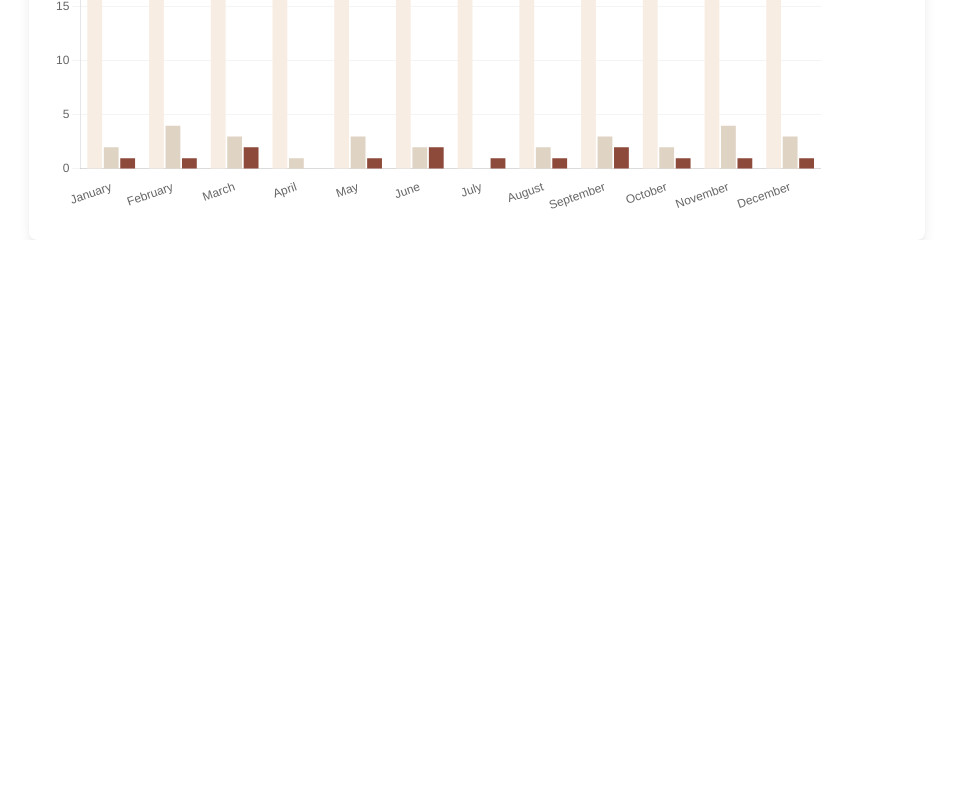
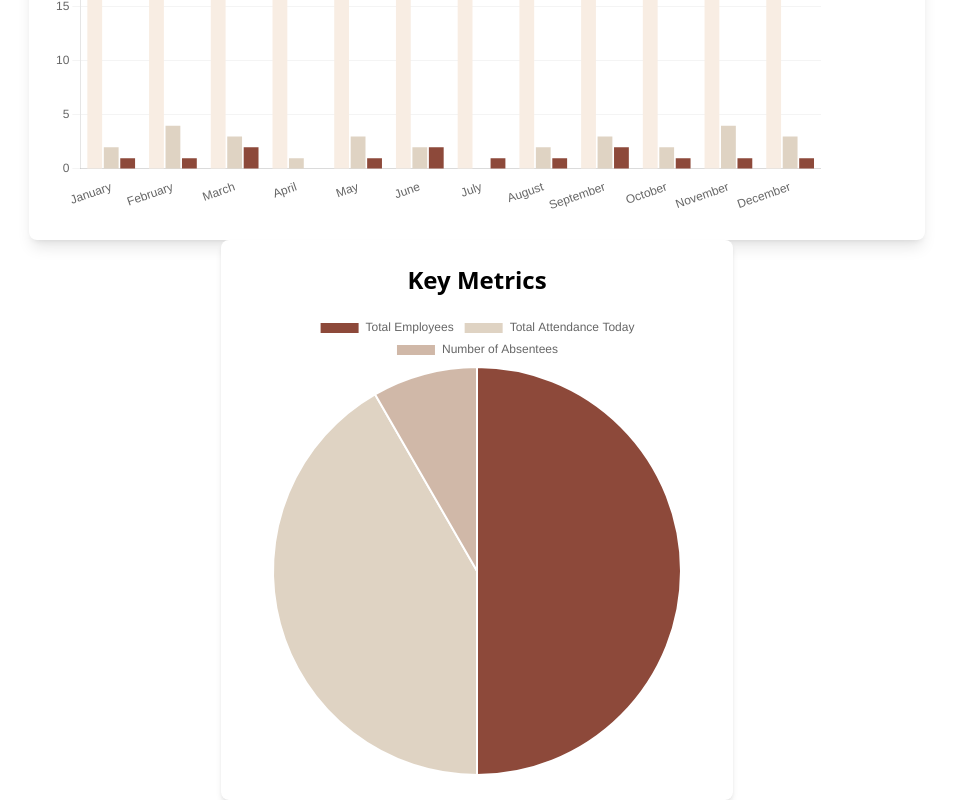
Before and after one commit to FYP21-Projects/MusterRollSystemWeb, a React (Vite) app: page /AdminDashboard in a window 1280 px wide. Shown: the part 1408-2208 px from the top of the page, without its empty margins (163-1116 px from the left). Before the commit the page ends 1648 px from the top, so only its background shows below. Built offline with nearby package versions, Linux system fonts and the light colour scheme.

Commit message:
piechart added

```diff
--- a/src/Components/Dashboard/AdminDashboard.jsx
+++ b/src/Components/Dashboard/AdminDashboard.jsx
@@ -8,6 +8,7 @@ import EmplyInfo from "./EmplyInfo";
 import UpdtEmply from "./UpdtEmply";
 import LeaveManag from "./LeaveManag";
 import AttendanceSummary from "./AttendanceSummary";
+import KeyMetrics from "./KeyMetrics";
 
 function AdminDashboard() {
   return (
@@ -21,6 +22,7 @@ function AdminDashboard() {
       <UpdtEmply /> */}
       {/* <LeaveManag /> */}
       <AttendanceSummary />
+      <KeyMetrics />
     </>
   );
 }
--- a/src/Components/Dashboard/EmplyInfo.jsx
+++ b/src/Components/Dashboard/EmplyInfo.jsx
@@ -144,9 +144,9 @@ const EmplyInfo = () => {
 
           {/* Buttons */}
           <div className="mt-6 flex justify-between">
-            <button className="bg-cofee_dark text-white py-2 px-4 rounded-md shadow-sm hover:bg-cofee_ligt focus:outline-none focus:ring-2 focus:ring-offset-2 focus:ring-orange-400">
+            {/* <button className="bg-cofee_dark text-white py-2 px-4 rounded-md shadow-sm hover:bg-cofee_ligt focus:outline-none focus:ring-2 focus:ring-offset-2 focus:ring-orange-400">
               Edit Info
-            </button>
+            </button> */}
             <button className="bg-cofee_dark text-white py-2 px-4 rounded-md shadow-sm hover:bg-cofee_ligt focus:outline-none focus:ring-2 focus:ring-offset-2 focus:ring-red-400">
               Delete Employee
             </button>
--- /dev/null
+++ b/src/Components/Dashboard/KeyMetrics.jsx
@@ -0,0 +1,63 @@
+// KeyMetrics.jsx
+
+import React from "react";
+import { Pie } from "react-chartjs-2";
+import { Chart as ChartJS, ArcElement, Tooltip, Legend } from "chart.js";
+
+// Register the necessary components
+ChartJS.register(ArcElement, Tooltip, Legend);
+
+const KeyMetrics = () => {
+  // Sample data
+  const data = {
+    labels: [
+      "Total Employees",
+      "Total Attendance Today",
+      "Number of Absentees",
+    ],
+    datasets: [
+      {
+        data: [120, 100, 20], // Example numbers
+        backgroundColor: [
+          "#8D493A", // Coffee
+          "#DFD3C3", // Coffee Dim
+          "#D0B8A8", // Coffee Light
+        ],
+        hoverBackgroundColor: [
+          "#8D493A", // Coffee
+          "#DFD3C3", // Coffee Dim
+          "#D0B8A8", // Coffee Light
+        ],
+      },
+    ],
+  };
+
+  const options = {
+    responsive: true,
+    plugins: {
+      legend: {
+        position: "top",
+      },
+      tooltip: {
+        callbacks: {
+          label: (tooltipItem) => {
+            const label = tooltipItem.label || "";
+            const value = tooltipItem.raw || 0;
+            return `${label}: ${value}`;
+          },
+        },
+      },
+    },
+  };
+
+  return (
+    <div className="max-w-lg mx-auto p-6 bg-white rounded-lg shadow-md">
+      <h2 className="text-2xl font-bold mb-4 text-center">Key Metrics</h2>
+      <div className="flex justify-center">
+        <Pie data={data} options={options} />
+      </div>
+    </div>
+  );
+};
+
+export default KeyMetrics;
--- a/src/Components/Navbar.jsx
+++ b/src/Components/Navbar.jsx
@@ -1,8 +1,8 @@
 import React, { useState } from "react";
 import { useNavigate } from "react-router-dom";
 import MainLogo from "../assets/MainLogo.jpg";
-import { FontAwesomeIcon } from '@fortawesome/react-fontawesome'; // Make sure to install @fortawesome/react-fontawesome
-import { faBars, faUser } from '@fortawesome/free-solid-svg-icons';
+import { FontAwesomeIcon } from "@fortawesome/react-fontawesome"; // Make sure to install @fortawesome/react-fontawesome
+import { faBars, faUser } from "@fortawesome/free-solid-svg-icons";
 
 const Navbar = () => {
   const [isOpen, setIsOpen] = useState(false); // State to track menu toggle
@@ -26,10 +26,10 @@ const Navbar = () => {
   };
 
   return (
-    <nav className="p-4 bg-cofee_dark fixed top-0 w-full z-50">
+    <nav className="px-2 py-1  bg-cofee_dark fixed top-0 w-full z-50">
       <div className="container mx-auto flex justify-between items-center">
         {/* Logo */}
-        <div className="text-cofee text-4xl font-bold">
+        <div className="text-cofee text-3xl font-bold">
           <img className="w-32" src={MainLogo} alt="logo" />
         </div>
 
@@ -49,17 +49,23 @@ const Navbar = () => {
         {/* Icon Container for small screens */}
         <div className="flex items-center space-x-3 lg:hidden">
           <button onClick={toggleMenu}>
-            <FontAwesomeIcon icon={faBars} className="text-cofee_ligt text-3xl" />
+            <FontAwesomeIcon
+              icon={faBars}
+              className="text-cofee_ligt text-3xl"
+            />
           </button>
           <button onClick={handleLogIn}>
-            <FontAwesomeIcon icon={faUser} className="text-cofee_ligt text-3xl" />
+            <FontAwesomeIcon
+              icon={faUser}
+              className="text-cofee_ligt text-2xl"
+            />
           </button>
         </div>
 
         {/* Login Button for large screens */}
         <div className="hidden lg:flex">
           <button
-            className="text-2xl hover:text-cofee_dark hover:bg-cofee font-bold py-1 px-3 border border-cofee rounded-3xl text-cofee_ligt"
+            className="text-xl hover:text-cofee_dark hover:bg-cofee font-bold py-1 px-2 border border-cofee rounded-3xl text-cofee_ligt"
             onClick={handleLogIn}
           >
             Log In
```
